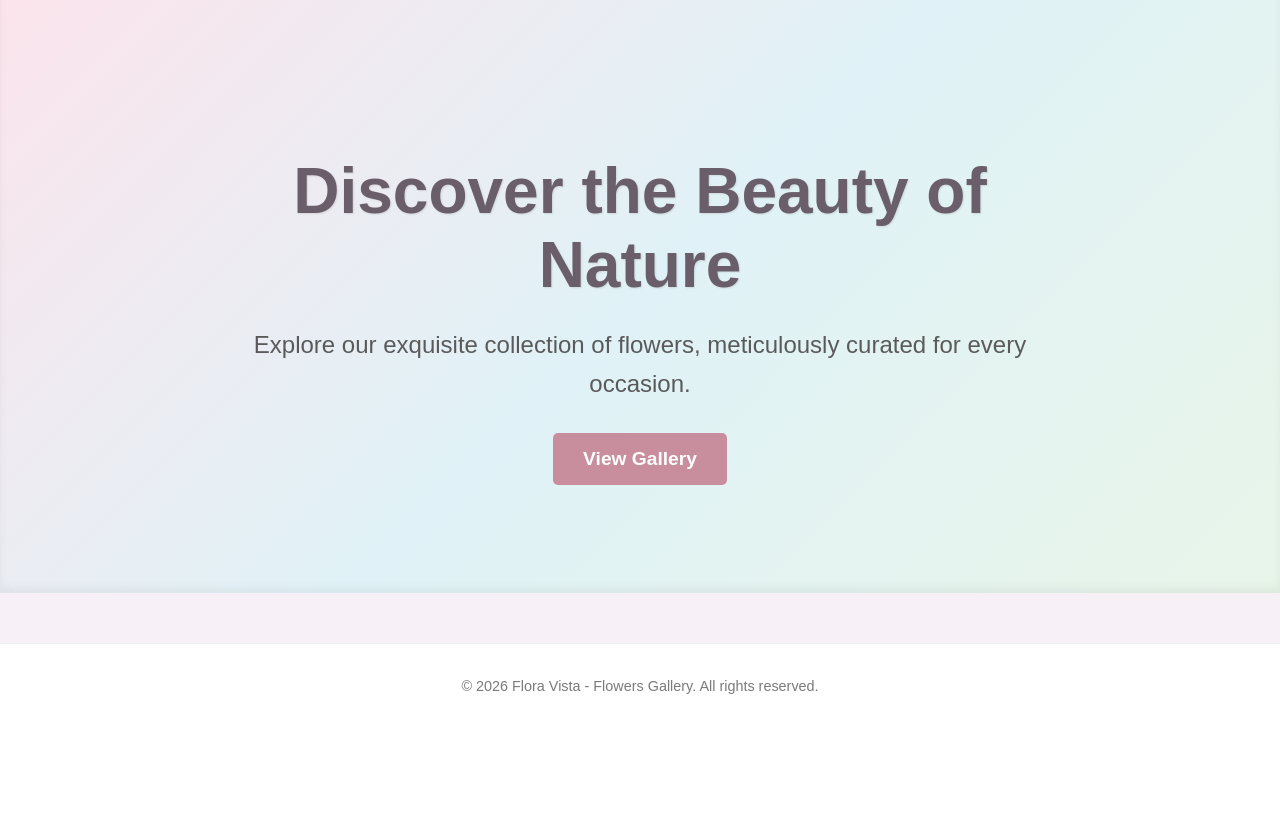
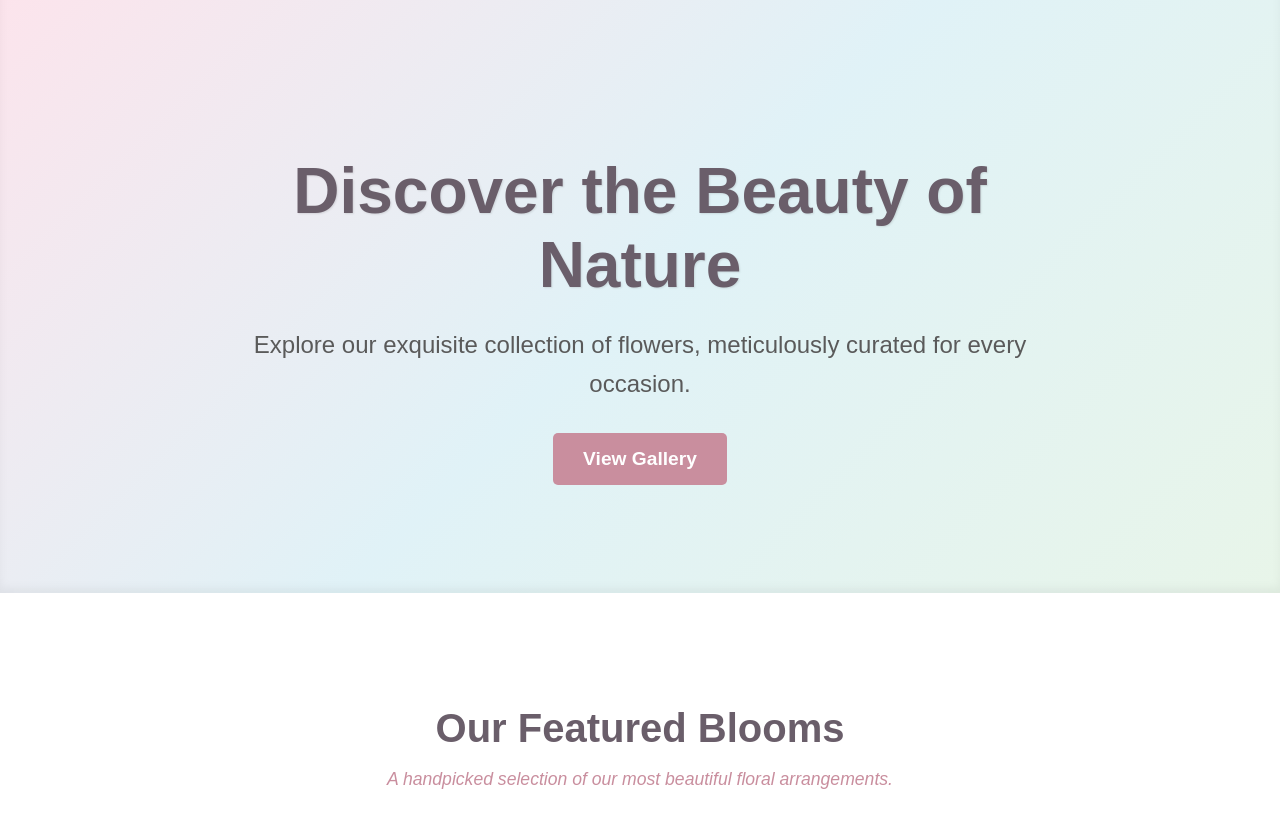
Before and after one commit to MinahilTech/Flowers-, a plain HTML site: page index.html in a window 1280 px wide. Shown: the part 87-905 px from the top of the page. Drawn offline with Linux system fonts and the light colour scheme.

Commit message:
changing

```diff
--- a/index.html
+++ b/index.html
@@ -33,9 +33,7 @@
 
         </main>
 
-    <footer>
-        <p>&copy; 2026 Flora Vista - Flowers Gallery. All rights reserved.</p>
-    </footer>
+
     <section id="gallery" class="gallery-section">
     <div class="container">
         <h2 class="section-title">Our Featured Blooms</h2>
```
